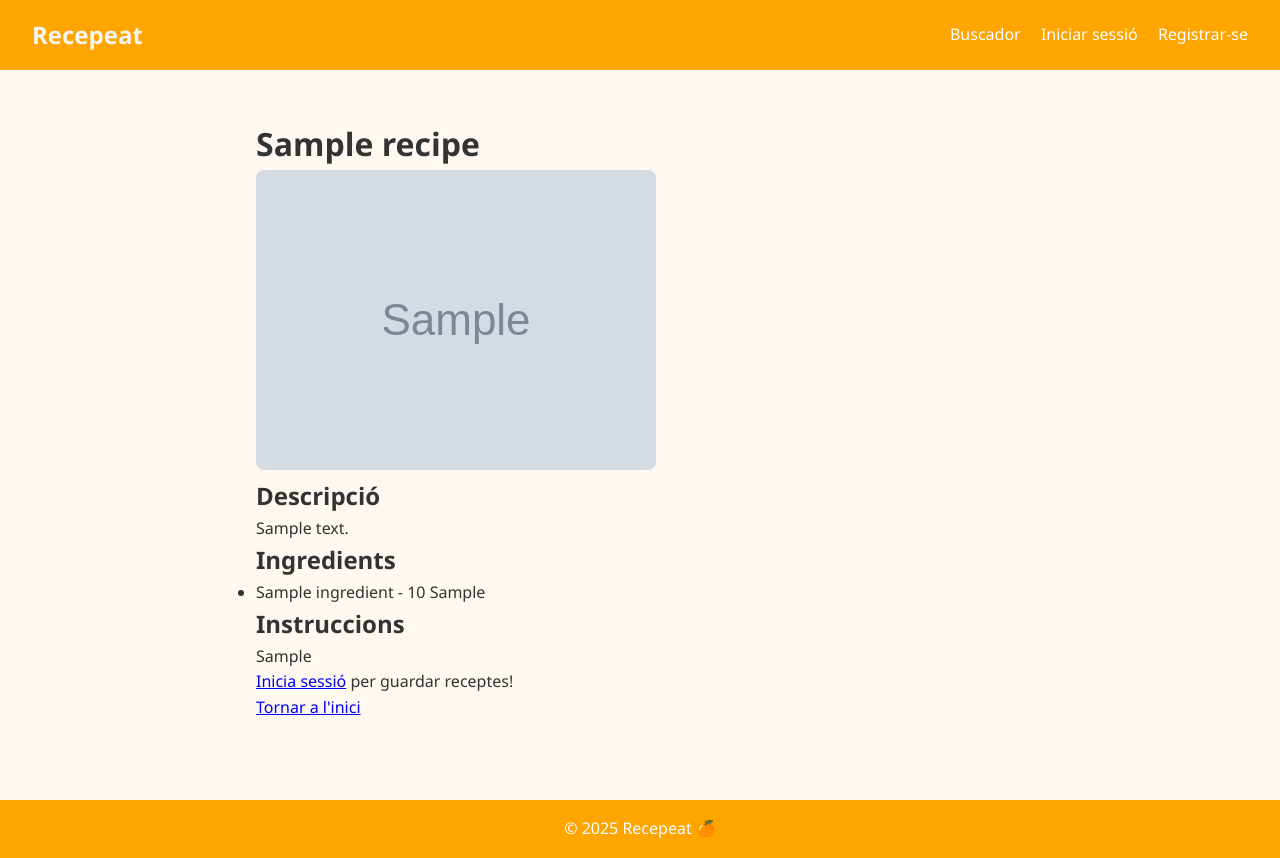
After one commit to ednasolans/ProjecteWeb, a Django app: page /recepta/1/ in a window 1280 px wide. The commit adds this page. Run offline with Django 5.2, Linux system fonts and the light colour scheme; tables that the repository leaves empty hold one stand-in row (values such as "Sample post"); grey boxes marked "Sample" are stand-in pictures.

Commit message:
storing recipes working

```diff
--- a/djangoProject/settings.py
+++ b/djangoProject/settings.py
@@ -123,3 +123,5 @@ STATIC_URL = 'static/'
 # https://docs.djangoproject.com/en/5.1/ref/settings/#default-auto-field
 
 DEFAULT_AUTO_FIELD = 'django.db.models.BigAutoField'
+
+SPOONACULAR_API_KEY = '7d703462d2f842c987df625bab42b119'
--- a/web/models.py
+++ b/web/models.py
@@ -1,5 +1,6 @@
 from django.contrib.auth.models import User
 from django.db import models
+
 
 # Create your models here.
 
@@ -9,7 +10,8 @@ class Profile(models.Model):
     def __str__(self):
         return self.user.first_name + " " + self.user.last_name
 
-class Ingredient (models.Model):
+
+class Ingredient(models.Model):
     ingredient_id = models.AutoField(primary_key=True)
     ingredient_name = models.CharField(max_length=100, unique=True)
     ingredient_amount = models.IntegerField()
@@ -17,6 +19,7 @@ class Ingredient (models.Model):
 
     def __str__(self):
         return self.ingredient_name
+
 
 class Recipe(models.Model):
     name = models.CharField(max_length=255)
--- a/web/static/style.css
+++ b/web/static/style.css
@@ -136,3 +136,22 @@ footer {
     color: #666;
     margin: 0.5rem 0;
 }
+
+.recipes-grid {
+    display: grid;
+    grid-template-columns: repeat(auto-fill, minmax(250px, 1fr));
+    gap: 1.5rem;
+}
+
+.recipe-card {
+    border: 1px solid #ddd;
+    padding: 1rem;
+    border-radius: 10px;
+    background-color: #fff;
+    text-align: center;
+}
+
+.recipe-image {
+    max-width: 100%;
+    border-radius: 8px;
+}
--- /dev/null
+++ b/web/templates/recipe_detail.html
@@ -0,0 +1,42 @@
+{% extends 'base.html' %}
+
+{% block title %}{{ recipe.name }}{% endblock %}
+
+{% block content %}
+    <div class="recipe-detail-container">
+        <h1>{{ recipe.name }}</h1>
+
+        {% if recipe.image_url %}
+            <img src="{{ recipe.image_url }}" alt="Imatge de {{ recipe.name }}" class="recipe-image">
+        {% endif %}
+
+        <h2>Descripció</h2>
+        <p>{{ recipe.description|safe }}</p>
+
+        <h2>Ingredients</h2>
+        <ul>
+            {% for ingredient in recipe.ingredients.all %}
+                <li>{{ ingredient.ingredient_name }}
+                    - {{ ingredient.ingredient_amount }} {{ ingredient.unit_mesurement }}</li>
+            {% empty %}
+                <li>No hi ha ingredients disponibles.</li>
+            {% endfor %}
+        </ul>
+
+        <h2>Instruccions</h2>
+        <p>{{ recipe.instructions|safe }}</p>
+
+        {% if user.is_authenticated %}
+            <form action="{% url 'store_recipe' recipe.id %}" method="post">
+                {% csrf_token %}
+                <button type="submit" class="button">Guardar recepta</button>
+            </form>
+        {% else %}
+            <p><a href="{% url 'login' %}">Inicia sessió</a> per guardar receptes!</p>
+        {% endif %}
+
+        <div class="back-to-home">
+            <a href="{% url 'home' %}" class="button">Tornar a l'inici</a>
+        </div>
+    </div>
+{% endblock %}
--- a/web/templates/recepies.html
+++ b/web/templates/recipes.html
@@ -6,13 +6,13 @@
 <div class="home-container">
     <h1>Resultats de la cerca per "{{ query }}"</h1>
 
-    {% if receptes %}
+    {% if page_obj %}
         <div class="recipes-list">
             {% for receta in page_obj %}
                 <div class="recipe-item">
                     <h2>{{ receta.title }}</h2>
                     <img src="https://spoonacular.com/recipeImages/{{ receta.id }}-480x360.jpg" alt="{{ receta.title }}">
-                    <a href="https://spoonacular.com/recipes/{{ receta.id }}" target="_blank">Veure més</a>
+                    <a href="{% url 'recipe_detail' receta.id %}">Veure més</a>
                 </div>
             {% endfor %}
         </div>
--- a/web/urls.py
+++ b/web/urls.py
@@ -9,6 +9,6 @@ urlpatterns = [
     path('profile/', views.profile_view, name='profile'),
     path('collection/', views.collection_view, name='collection'),
     path('search/', views.buscar_receptes, name='buscar_receptes'),
-    #no funciona encara lo de guardar receptes
-    #path('guardar/<int:recipe_id>/', views.guardar_recepta, name='guardar_recepta'),
+    path('recepta/<int:recipe_id>/', views.veure_detall_recepta, name='recipe_detail'),
+    path('guardar_recepta/<int:recipe_id>/', views.guardar_recepta, name='store_recipe'),
 ]
--- a/web/utils.py
+++ b/web/utils.py
@@ -7,19 +7,34 @@ def get_recipe_from_api(recipe_id):
         return recipe
 
     api_url = f'https://api.spoonacular.com/recipes/{recipe_id}/information'
-    params = {'apiKey': 'tu_api_key'}
+    params = {'apiKey': '7d703462d2f842c987df625bab42b119'}  # <-- Usa aquí tu API KEY
     response = requests.get(api_url, params=params)
+
+    if response.status_code != 200:
+        return None
+
     data = response.json()
 
+    # Verificar si data contiene 'title'
+    if 'title' not in data:
+        return None
+
+    # Crear receta si todo está correcto
     recipe = Recipe.objects.create(
         id=recipe_id,
-        title=data['title'],
+        name=data['title'],  # <--- Aquí también corriges: tu modelo usa `name`, no `title`
         description=data.get('summary', ''),
+        instructions=data.get('instructions', ''),
+        image_url=data.get('image', None),
     )
 
-    for ingredient_data in data['extendedIngredients']:
+    for ingredient_data in data.get('extendedIngredients', []):
         ingredient, created = Ingredient.objects.get_or_create(
-            name=ingredient_data['name']
+            ingredient_name=ingredient_data['name'],
+            defaults={
+                'ingredient_amount': 0,
+                'unit_mesurement': '',
+            }
         )
         recipe.ingredients.add(ingredient)
 
--- a/web/views.py
+++ b/web/views.py
@@ -1,5 +1,5 @@
 from django.contrib.auth.decorators import login_required
-from django.shortcuts import render, redirect
+from django.shortcuts import render, redirect, get_object_or_404
 from .forms import RegistrationForm
 from django.contrib.auth.forms import AuthenticationForm
 from django.contrib.auth import authenticate, login
@@ -11,12 +11,14 @@ from .models import Recipe, SavedRecipe
 from django.core.paginator import Paginator, EmptyPage, PageNotAnInteger
 from .utils import get_recipe_from_api
 
+
 # Create your views here.
 
 @login_required
 def profile_view(request):
     profile = request.user.profile
     return render(request, 'profile.html', {'profile': profile})
+
 
 # Vista per a la pàgina de registre mitjançant un mètode POST utilitza el formulari
 # del fitxer forms.py per guardar les dades de registre i redirigir a la vista de login
@@ -30,6 +32,7 @@ def register(request):
         form = RegistrationForm()
     return render(request, 'register.html', {'form': form})
 
+
 # Vista de login per poder autenticar-se
 def user_login(request):
     if request.method == 'POST':
@@ -42,22 +45,19 @@ def user_login(request):
         form = AuthenticationForm()
     return render(request, 'login.html', {'form': form})
 
+
 # Vista de logout.
 def user_logout(request):
     logout(request)
     return redirect('home')
 
+
 # vista que recupera les receptes que ha guardat l'usuari
+@login_required
 def collection_view(request):
-    if not request.user.is_authenticated:
-        # Redirect or return a forbidden response
-        return HttpResponseForbidden("You must be logged in to view this page.")
+    saved_recipes = SavedRecipe.objects.filter(user=request.user)
+    return render(request, 'collection.html', {'saved_recipes': saved_recipes})
 
-    # Assuming the user is authenticated, proceed with the query
-    saved_recipes = SavedRecipe.objects.filter(user=request.user)
-
-    # Add any other logic here and return the response
-    return render(request, 'collection.html', {'saved_recipes': saved_recipes})
 
 def home(request):
     query = request.GET.get('q')
@@ -67,6 +67,7 @@ def home(request):
         receptes = Recipe.objects.all()
 
     return render(request, 'home.html', {'receptes': receptes, 'query': query})
+
 
 def buscar_receptes(request):
     query = request.GET.get('q', '')
@@ -105,15 +106,37 @@ def buscar_receptes(request):
             except PageNotAnInteger:
                 page_obj = paginator.get_page(1)
 
-            return render(request, 'recepies.html', {'page_obj': page_obj, 'query': query})
+            return render(request, 'recipes.html', {'page_obj': page_obj, 'query': query})
 
         except requests.exceptions.RequestException as e:
             # En caso de error con la solicitud, muestra un mensaje de error
             print(f"Error al obtener datos de la API: {e}")
-            return render(request, 'recepies.html', {'error': 'Error al obtener recetas de la API.'})
+            return render(request, 'recipes.html', {'error': 'Error al obtener recetas de la API.'})
 
     # Si no hay término de búsqueda, o si no se encuentran resultados, mostramos una vista sin resultados
-    return render(request, 'recepies.html', {'receptes': [], 'query': query})
+    return render(request, 'recipes.html', {'receptes': [], 'query': query})
 
-def guardar_recepta(request):
-    query = request.GET.get('q', '')
+
+def veure_detall_recepta(request, recipe_id):
+    # Obtener la receta desde la base de datos o la API
+    recipe = get_recipe_from_api(recipe_id)
+    if not recipe:
+        return render(request, 'error.html', {'message': 'No s\'ha pogut carregar la recepta.'})
+
+    return render(request, 'recipe_detail.html', {'recipe': recipe})
+
+
+@login_required
+def guardar_recepta(request, recipe_id):
+    recipe = get_object_or_404(Recipe, id=recipe_id)
+
+    # Verificar si ya está guardada
+    saved, created = SavedRecipe.objects.get_or_create(user=request.user, recipe=recipe)
+
+    if created:
+        # Solo si era nueva guardada
+        print("Recepta guardada correctament.")
+    else:
+        print("Aquesta recepta ja està guardada.")
+
+    return redirect('collection')  # o vuelve a 'recipe_detail' si prefieres
```
Also changed, not shown: web/templates/collection.html (+9 -6 lines), web/templates/error.html (added, +11 -0 lines).
